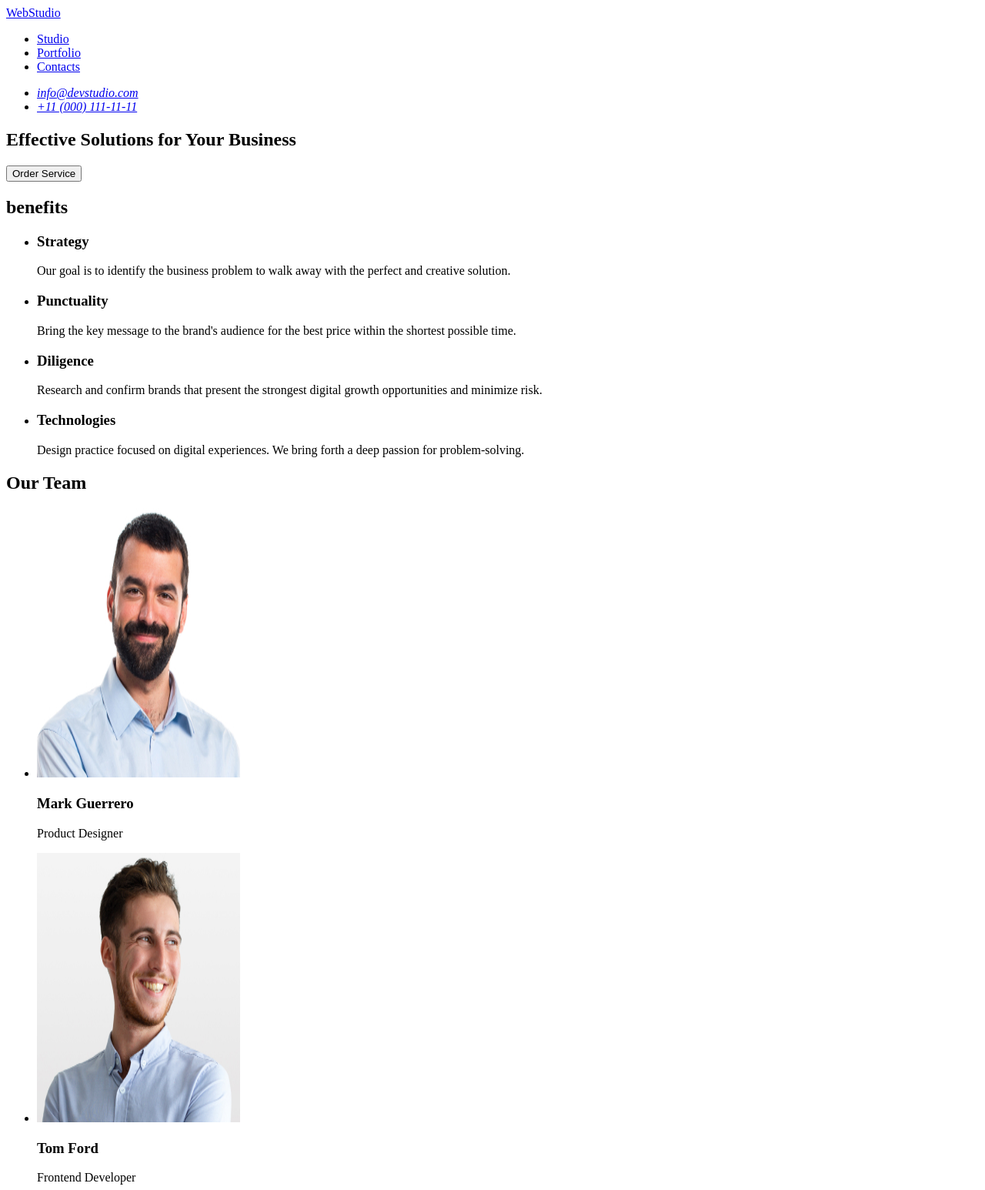
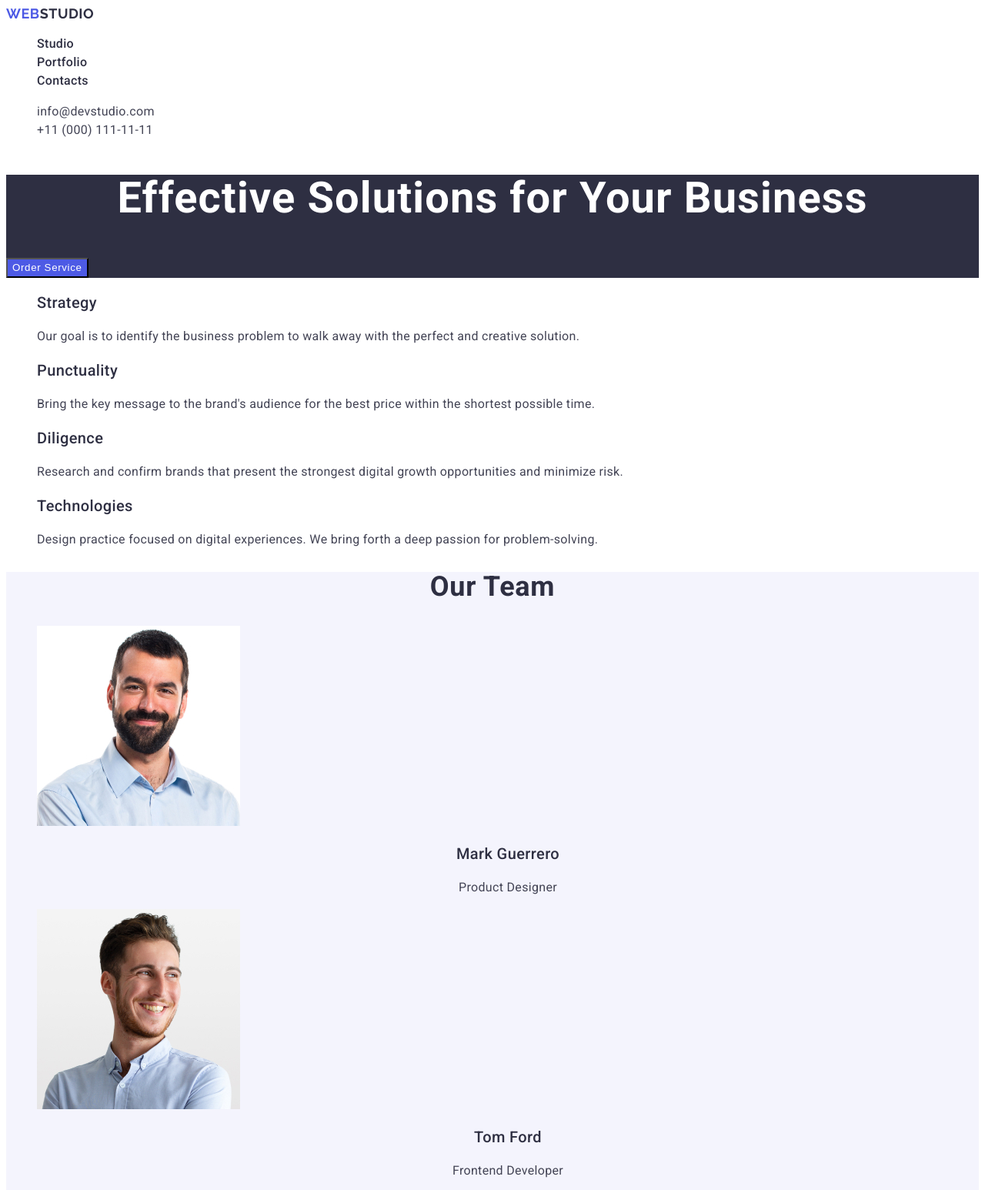
Before and after one commit to vsokolvak/goit-markup-hw-02, a plain HTML site: page index.html in a window 1280 px wide. Shown: the top 1546 px of the page at 77% size. Drawn offline with Linux system fonts and the light colour scheme.

Commit message:
create home work 2

```diff
--- /dev/null
+++ b/css/styles.css
@@ -0,0 +1,182 @@
+body {
+    font-family: Roboto;
+    font-weight: 400;
+    color: #434455;
+    background-color: #fff;
+}
+
+a {
+    text-decoration: none;
+}
+
+ul {
+    list-style-type: none;
+}
+
+h1 {
+    color: #FFF;
+    text-align: center;
+    font-size: 56px;
+    font-style: normal;
+    font-weight: 700;
+    line-height: 1.1;
+    letter-spacing: 1.12px;
+}
+
+.visually-hidden {
+    position: absolute;
+    width: 1px;
+    height: 1px;
+    margin: -1px;
+    border: 0;
+    padding: 0;
+
+    white-space: nowrap;
+    clip-path: inset(100%);
+    clip: rect(0 0 0 0);
+    overflow: hidden;
+}
+
+.header-logo {
+    color: #2E2F42;
+    font-family: Raleway;
+    font-size: 18px;
+    font-style: normal;
+    font-weight: 700;
+    line-height: 1.16;
+    letter-spacing: 0.54px;
+    text-transform: uppercase;
+}
+
+.color-blue {
+    color: #4D5AE5;
+}
+
+.header-nav-href {
+    color: #2E2F42;
+    font-style: normal;
+    font-weight: 500;
+    line-height: 1.5;
+    letter-spacing: 0.32px;
+}
+
+.header-addres-href {
+    font-style: normal;
+    font-weight: 400;
+    line-height: 1.5;
+    letter-spacing: 0.32px;
+    color: #434455;
+}
+
+.solution {
+    background: #2E2F42;
+}
+
+.solution-button {
+    color: #FFF;
+    font-style: normal;
+    font-weight: 500;
+    line-height: 1.5;
+    letter-spacing: 0.64px;
+    background: #4D5AE5;
+}
+
+.benefits-content-title {
+    color: #2E2F42;
+    font-size: 20px;
+    font-style: normal;
+    font-weight: 500;
+    line-height: 1.2;
+    letter-spacing: 0.4px;
+}
+
+.benefits-content {
+    font-style: normal;
+    font-weight: 400;
+    line-height: 1.5;
+    letter-spacing: 0.32px;
+}
+
+.team {
+    background: #F4F4FD;
+}
+
+.team-title {
+    color: #2E2F42;
+    text-align: center;
+    font-size: 36px;
+    font-style: normal;
+    font-weight: 700;
+    line-height: 1.1;
+    letter-spacing: 0.72px;
+    text-transform: capitalize;
+}
+
+.team-list-title {
+    color: #2E2F42;
+    text-align: center;
+    font-family: Roboto;
+    font-size: 20px;
+    font-style: normal;
+    font-weight: 500;
+    line-height: 1.2;
+    letter-spacing: 0.4px;
+}
+
+.team-list-text {
+    text-align: center;
+    font-style: normal;
+    font-weight: 400;
+    line-height: 1.5;
+    letter-spacing: 0.32px;
+}
+
+.portfolio-title {
+    color: #2E2F42;
+    text-align: center;
+    font-size: 36px;
+    font-style: normal;
+    font-weight: 700;
+    line-height: 1.1;
+    letter-spacing: 0.72px;
+    text-transform: capitalize;
+}
+
+.portfolio-item-title {
+    color: #2E2F42;
+    font-size: 20px;
+    font-style: normal;
+    font-weight: 500;
+    line-height: 1.2;
+    letter-spacing: 0.4px;
+}
+
+.portfolio-item-text {
+    font-style: normal;
+    font-weight: 400;
+    line-height: 1.5;
+    letter-spacing: 0.32px;
+}
+
+.pagefooter {
+    background: #2E2F42;
+}
+
+.footer-logo {
+    color: #F4F4FD;
+    font-family: Raleway;
+    font-size: 18px;
+    font-style: normal;
+    font-weight: 700;
+    line-height: 1.17;
+    letter-spacing: 0.54px;
+    text-transform: uppercase;
+}
+
+.pagefooter-text {
+    color: #F4F4FD;
+    font-style: normal;
+    font-weight: 400;
+    line-height: 1.5;
+    letter-spacing: 0.32px;
+}
--- a/index.html
+++ b/index.html
@@ -6,37 +6,45 @@
     <meta name="descriptions" content="Effective Solutions
         for Your Business">
     <title>WEBSTUDIO</title>
+    <link rel="preconnect" href="https://fonts.googleapis.com">
+    <link rel="preconnect" href="https://fonts.gstatic.com" crossorigin>
+    <link href="https://fonts.googleapis.com/css2?family=Raleway:wght@700&family=Roboto:wght@400;500;700&display=swap"
+        rel="stylesheet">
+    <link rel="stylesheet" href="./css/styles.css">
+
 </head>
 
 <body>
 
-    <header>
+    <header class="header">
 
-        <nav>
-            <a href="./index.html">WebStudio</a>
+        <nav class="header-nav">
+            <a class="header-logo" href="./index.html">
+                <span class="color-blue">Web</span>Studio
+            </a>
 
-            <ul>
-                <li>
-                    <a href="/">Studio</a>
+            <ul class="header-nav-list">
+                <li class="header-nav-item">
+                    <a class="header-nav-href" href="/">Studio</a>
                 </li>
-                <li>
-                    <a href="/">Portfolio</a>
+                <li class="header-nav-item">
+                    <a class="header-nav-href" href="/">Portfolio</a>
                 </li>
-                <li>
-                    <a href="/">Contacts</a>
+                <li class="header-nav-item">
+                    <a class="header-nav-href" href="/">Contacts</a>
                 </li>
             </ul>
         </nav>
 
-        <address>
-            <ul>
-                <li>
-                    <a href="mailto:info@devstudio.com">
+        <address class="header-address">
+            <ul class="header-address-list">
+                <li class="header-address-item">
+                    <a class="header-addres-href" href="mailto:info@devstudio.com">
                         info@devstudio.com
                     </a>
                 </li>
-                <li>
-                    <a href="tel:+110001111111">
+                <li class="header-address-item">
+                    <a class="header-addres-href" href="tel:+110001111111">
                         +11 (000) 111-11-11
                     </a>
                 </li>
@@ -47,69 +55,113 @@
 
     <main>
 
-        <section>
+        <section class="solution">
             <h1>Effective Solutions
                 for Your Business</h1>
-            <button type="button">Order Service</button>
+            <button class="solution-button" type="button">Order Service</button>
         </section>
 
-        <section>
-            <h2>benefits</h2>
+        <section class="benefits">
+            <h2 class="visually-hidden">benefits</h2>
             <ul>
                 <li>
-                    <h3>Strategy</h3>
-                    <p>Our goal is to identify the business
+                    <h3 class="benefits-content-title">Strategy</h3>
+                    <p class="benefits-content">Our goal is to identify the business
                         problem to walk away with the perfect and creative solution.</p>
                 </li>
                 <li>
-                    <h3>Punctuality</h3>
-                    <p>Bring the key message to the brand's audience for the best price within the shortest possible
+                    <h3 class="benefits-content-title">Punctuality</h3>
+                    <p class="benefits-content">Bring the key message to the brand's audience for the best price within the shortest possible
                         time.</p>
                 </li>
                 <li>
-                    <h3>Diligence</h3>
-                    <p>Research and confirm brands that present the strongest digital growth opportunities and minimize
+                    <h3 class="benefits-content-title">Diligence</h3>
+                    <p class="benefits-content">Research and confirm brands that present the strongest digital growth opportunities and minimize
                         risk.</p>
                 </li>
                 <li>
-                    <h3>Technologies</h3>
-                    <p>Design practice focused on digital experiences. We bring forth a deep passion for
+                    <h3 class="benefits-content-title">Technologies</h3>
+                    <p class="benefits-content">Design practice focused on digital experiences. We bring forth a deep passion for
                         problem-solving.</p>
                 </li>
             </ul>
         </section>
 
-        <section>
-            <h2>Our Team</h2>
+        <section class="team">
+            <h2 class="team-title">Our Team</h2>
             <ul>
                 <li>
-                    <img src="./images/ourTeam/teamCard1.jpg" alt="photo Mark Guerrero" width="264" height="350">
-                    <h3>Mark Guerrero</h3>
-                    <p>Product Designer</p>
+                    <img src="./images/ourTeam/teamCard1.jpg" alt="photo Mark Guerrero" width="264" height="260">
+                    <h3 class="team-list-title" >Mark Guerrero</h3>
+                    <p class="team-list-text" >Product Designer</p>
                 </li>
                 <li>
-                    <img src="./images/ourTeam/teamCard2.jpg" alt="photo Tom Ford" width="264" height="350">
-                    <h3>Tom Ford</h3>
-                    <p>Frontend Developer</p>
+                    <img src="./images/ourTeam/teamCard2.jpg" alt="photo Tom Ford" width="264" height="260">
+                    <h3 class="team-list-title" >Tom Ford</h3>
+                    <p class="team-list-text" >Frontend Developer</p>
                 </li>
                 <li>
-                    <img src="./images/ourTeam/teamCard3.jpg" alt="photo Mark Guerrero" width="264" height="350">
-                    <h3>Camila Garcia</h3>
-                    <p>Marketing</p>
+                    <img src="./images/ourTeam/teamCard3.jpg" alt="photo Mark Guerrero" width="264" height="260">
+                    <h3 class="team-list-title" >Camila Garcia</h3>
+                    <p class="team-list-text" >Marketing</p>
                 </li>
                 <li>
-                    <img src="./images/ourTeam/teamCard4.jpg" alt="photo Daniel Wilson" width="264" height="350">
-                    <h3>Daniel Wilson</h3>
-                    <p>UI Designer</p>
+                    <img src="./images/ourTeam/teamCard4.jpg" alt="photo Daniel Wilson" width="264" height="260">
+                    <h3 class="team-list-title" >Daniel Wilson</h3>
+                    <p class="team-list-text" >UI Designer</p>
                 </li>
+            </ul>
+        </section>
+
+        <section class="portfolio">
+            <h2 class="portfolio-title">Our Portfolio</h2>
+            <ul>
+                <li>
+                    <img src="./images/ourPortfolio/Banking App.jpg" alt="Banking App project photo" width="360" height="300">
+                    <h3 class="portfolio-item-title">Banking App</h3>
+                    <p class="portfolio-item-text">App</p>
+                </li>
+
+                <li>
+                    <img src="./images/ourPortfolio/Cashless Payment.jpg" alt="Cashless Payment project photo" width="360" height="300">
+                    <h3 class="portfolio-item-title">Cashless Payment</h3>
+                    <p class="portfolio-item-text">Marketing</p>
+                </li>
+
+                <li>
+                    <img src="./images/ourPortfolio/Meditation App.jpg" alt="Meditation App project photo" width="360" height="300">
+                    <h3 class="portfolio-item-title">Meditation App</h3>
+                    <p class="portfolio-item-text">App</p>
+                </li>
+
+                <li>
+                    <img src="./images/ourPortfolio/Taxi Service.jpg" alt="Taxi Service project photo" width="360" height="300">
+                    <h3 class="portfolio-item-title">Taxi Service</h3>
+                    <p class="portfolio-item-text">Marketing</p>
+                </li>
+
+                <li>
+                    <img src="./images/ourPortfolio/Screen Illustrations.jpg" alt="Screen Illustrations project photo" width="360" height="300">
+                    <h3 class="portfolio-item-title">Screen Illustrations</h3>
+                    <p class="portfolio-item-text">Design</p>
+                </li>
+
+                <li>
+                    <img src="./images/ourPortfolio/Online Courses.jpg" alt="Online Courses project photo" width="360" height="300">
+                    <h3 class="portfolio-item-title">Online Courses</h3>
+                    <p class="portfolio-item-text">Marketing</p>
+                </li>
+
             </ul>
         </section>
 
     </main>
 
-    <footer>
-        <a href="./index.html">WebStudio</a>
-        <p>Increase the flow of customers and sales for your business with digital marketing & growth solutions.</p>
+    <footer class="pagefooter">
+        <a class="footer-logo" href="./index.html">
+            <span class="color-blue">Web</span>Studio
+        </a>
+        <p class="pagefooter-text">Increase the flow of customers and sales for your business with digital marketing & growth solutions.</p>
     </footer>
 
 </body>
```
Also changed, not shown: images/ourPortfolio/Banking App.jpg (added), images/ourPortfolio/Cashless Payment.jpg (added), images/ourPortfolio/Meditation App.jpg (added), images/ourPortfolio/Online Courses.jpg (added), images/ourPortfolio/Screen Illustrations.jpg (added), images/ourPortfolio/Taxi Service.jpg (added).
